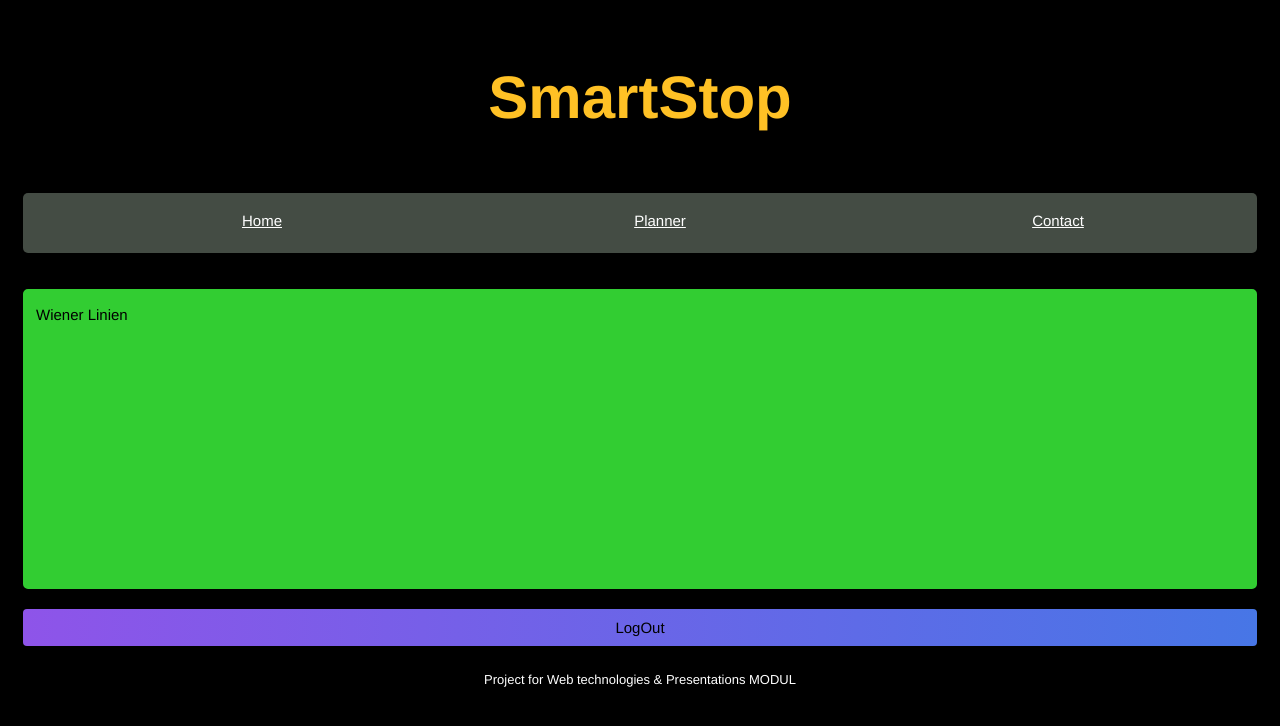
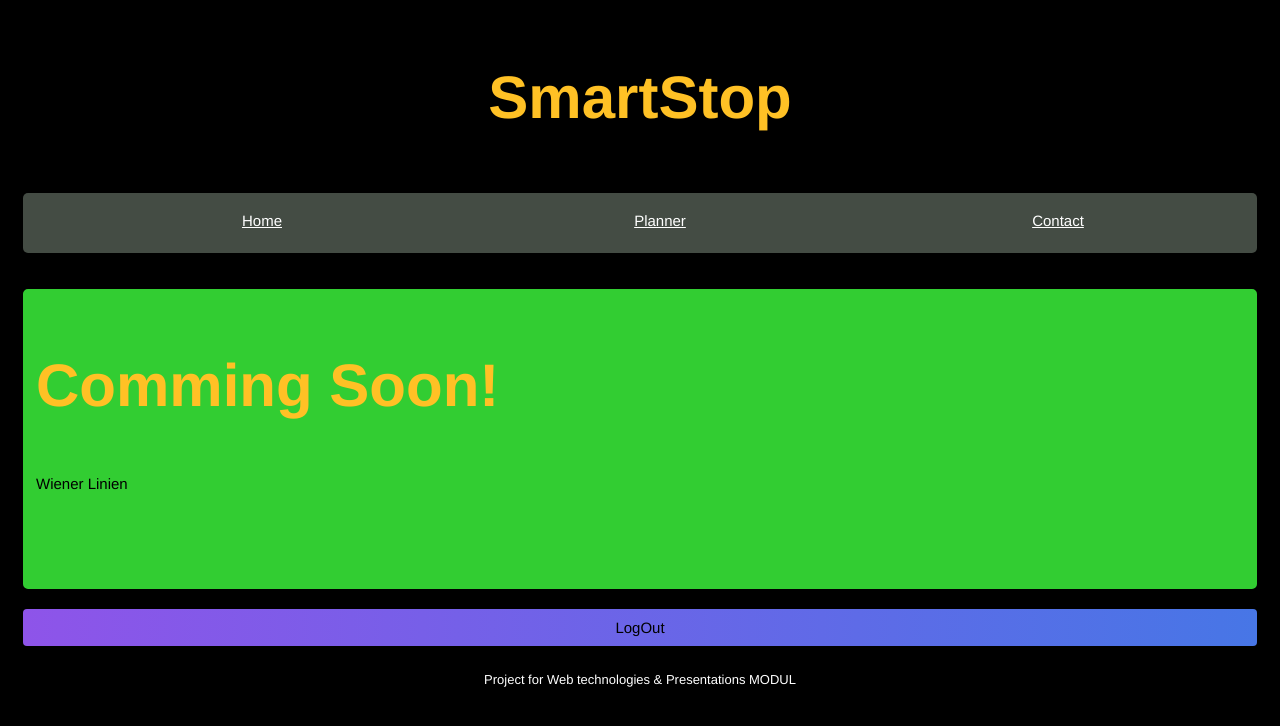
Before and after one commit to rarzberger4/smartstop2, a website: page files/html/planner.html in a window 1280 px wide. Drawn offline with Linux system fonts and the light colour scheme.

Commit message:
Update planner.html

```diff
--- a/files/html/planner.html
+++ b/files/html/planner.html
@@ -18,10 +18,10 @@
             <li> <a href="contact.html">Contact</a></li>
         </ul>
     </nav>
-    <section id="wienerLinien">Wiener Linien</section>
+    <section id="wienerLinien"><h1>Comming Soon!</h1>Wiener Linien</section>
     <form id="logout" action = "/logout" method = "get" >
         <input type="submit" value="LogOut">
     </form>
+    <footer id="footer"> Project for Web technologies & Presentations MODUL </footer>
 </body>
-<footer id="footer"> Project for Web technologies & Presentations MODUL </footer>
 </html>
```
